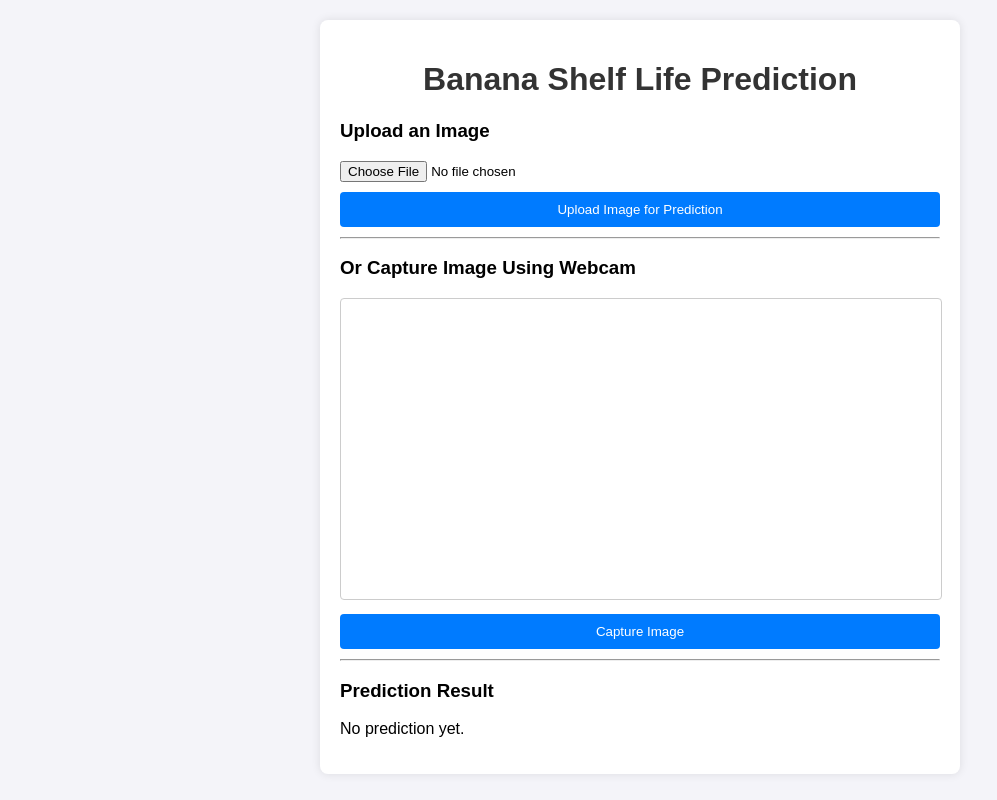
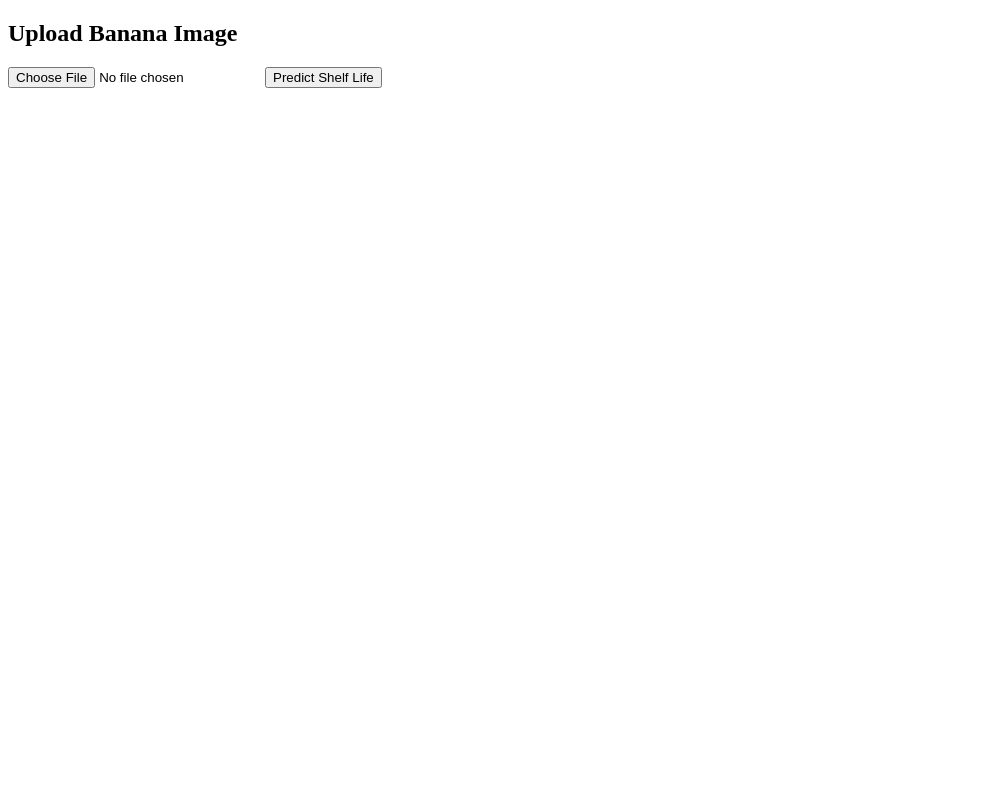
Before and after one commit to 9endu/rotbot, a Flask app: template templates/image_upload.html in a window 1280 px wide. Shown: the whole page, without its empty margins (0-997 px from the left). Run offline with Flask 3, Linux system fonts and the light colour scheme; the template is opened without the code that fills it, so the values that code supplies are empty; parts of the project's set-up code (start-up, migrations or seed data) failed here and were passed over.

Commit message:
shelf life from image

```diff
--- a/app.py
+++ b/app.py
@@ -202,77 +202,86 @@ def predict_from_latest_data_for_shelflife():
 
         return predicted_label
 
+@app.route('/upload_image', methods=['GET', 'POST'])
+def upload_image():
+    if request.method == 'POST':
+        file = request.files['image']
+        if file:
+            img_path = os.path.join('uploads', file.filename)
+            file.save(img_path)
+
+            # Process Image for Banana Detection
+            image = cv2.imread(img_path)
+            model = models.detection.maskrcnn_resnet50_fpn(pretrained=True)
+            model.eval()
+
+            transform = transforms.Compose([transforms.ToTensor()])
+            image_tensor = transform(image)
+            with torch.no_grad():
+                prediction = model([image_tensor])[0]
+                # 🐛 DEBUG: Print detected classes and their scores
+                print("Detected labels:", prediction['labels'].tolist())
+                print("Scores:", prediction['scores'].tolist())
+
+            # Find Banana Class ID (COCO: banana = 52)
+            for i, label in enumerate(prediction['labels']):
+                if label.item() == 52 and prediction['scores'][i].item() > 0.4:
+                    mask = prediction['masks'][i, 0].mul(255).byte().cpu().numpy()
+                    segmented = cv2.bitwise_and(image, image, mask=mask)
+
+                    # Convert to HSV
+                    hsv = cv2.cvtColor(segmented, cv2.COLOR_BGR2HSV)
+
+                    # Define Hue ranges for each color
+                    color_ranges = {
+                        "Green": (np.array([30, 40, 40]), np.array([80, 255, 255])),
+                        "Yellow": (np.array([20, 40, 40]), np.array([30, 255, 255])),
+                        "Brown": (np.array([10, 40, 40]), np.array([20, 255, 255]))
+                    }
+
+                    # Define Shelf Life for each color
+                    shelf_life = {
+                        "Green": (7, 10),
+                        "Yellow": (3, 5),
+                        "Brown": (1, 2)
+                    }
+
+                    # ---- Compute Color Percentages ----
+                    total_pixels = hsv.size
+                    percentages = {}
+
+                    for color, (lower, upper) in color_ranges.items():
+                        mask = cv2.inRange(hsv, lower, upper)
+                        percentages[color] = (np.count_nonzero(mask) / total_pixels) * 100
+
+                    # Sort colors by percentage
+                    sorted_colors = sorted(percentages.items(), key=lambda x: x[1], reverse=True)
+
+                    # If no banana detected
+                    if sorted_colors[0][1] == 0:
+                        shelf_life_prediction = "No banana detected!"
+                    else:
+                        top_color, top_value = sorted_colors[0]
+                        second_color, second_value = sorted_colors[1]
+
+                        # Determine the shelf life prediction based on top two colors
+                        if abs(top_value - second_value) <= 5:
+                            # Average the shelf life values if the top two colors are close in percentage
+                            avg_min = (shelf_life[top_color][0] + shelf_life[second_color][0]) // 2
+                            avg_max = (shelf_life[top_color][1] + shelf_life[second_color][1]) // 2
+                            shelf_life_prediction = f"Shelf Life: {avg_min}-{avg_max} days ({top_color} & {second_color})"
+                        else:
+                            # Use the top color shelf life if the difference is large
+                            min_days, max_days = shelf_life[top_color]
+                            shelf_life_prediction = f"Shelf Life: {min_days}-{max_days} days ({top_color})"
+
+                    return render_template('image_upload.html', prediction=shelf_life_prediction, dominant_color=top_color)
+
+            return render_template('image_upload.html', error="No banana detected.")
+
+    return render_template('image_upload.html')
 
 
-
-# --- Image Upload and Prediction ---
-@app.route('/image_upload', methods=['GET', 'POST'])
-def image_upload():
-    if request.method == 'GET':
-        return render_template('image_upload.html')  # This template should have the upload form
-
-    if 'image' not in request.files:
-        return jsonify({'error': 'No file part'}), 400
-
-    file = request.files['image']
-
-    if file:
-        # Save the image temporarily
-        image_path = os.path.join('uploads', file.filename)
-        file.save(image_path)
-
-        # Predict
-        prediction = predict_shelf_life(image_path)
-        return jsonify({'prediction': prediction})
-
-    return jsonify({'error': 'No image found'}), 400
-
-
-def predict_shelf_life(image_path):
-    try:
-        # Load image
-        image = Image.open(image_path).convert("RGB")
-        transform = transforms.Compose([transforms.Resize((224, 224)), transforms.ToTensor()])
-        image_tensor = transform(image).unsqueeze(0)
-
-        # Ensure that the model is in evaluation mode
-        model.eval()
-
-        with torch.no_grad():
-            # Make prediction using the model
-            prediction = model(image_tensor)
-            print(f"Model prediction: {prediction}")  # Debugging message
-
-        # Placeholder logic for shelf life prediction based on hue
-        hue = get_dominant_hue(image_path)
-        print(f"Dominant hue: {hue}")  # Debugging message
-
-        if hue >= 50 and hue <= 80:  # Example: Green hue range
-            return f"Green - Shelf Life: 5 to 7 days"
-        elif hue >= 25 and hue <= 50:  # Example: Yellow hue range
-            return f"Yellow - Shelf Life: 3 to 5 days"
-        elif hue >= 0 and hue <= 25:  # Example: Brown hue range
-            return f"Brown - Shelf Life: 1 to 3 days"
-        else:
-            return "Unknown hue - Shelf Life Prediction unavailable"
-
-    except Exception as e:
-        # Log the error and return a meaningful message
-        print(f"Error in prediction: {e}")
-        return "Error in prediction."
-
-def get_dominant_hue(image_path):
-    try:
-        # Convert image to HSV and compute dominant hue
-        image = cv2.imread(image_path)
-        hsv_image = cv2.cvtColor(image, cv2.COLOR_BGR2HSV)
-        hue_hist = cv2.calcHist([hsv_image], [0], None, [256], [0, 256])
-        dominant_hue = np.argmax(hue_hist)
-        print(f"Dominant hue extracted: {dominant_hue}")  # Debugging message
-        return dominant_hue
-    except Exception as e:
-        print(f"Error in hue extraction: {e}")  # Debugging message
-        return 0  # Default value if error occurs
 
 # --- Real-Time Firebase Data Route ---
 @app.route('/firebase_data')
--- a/templates/homepage.html
+++ b/templates/homepage.html
@@ -100,14 +100,13 @@
     <div class="predict-section">
       <button class="predict-btn" onclick="toggleOptions()">Predict</button>
       <div class="predict-options" id="predictOptions">
-        <button class="option-btn" onclick="location.href='/predict'">Predict Live</button>
         <button class="option-btn" onclick="location.href='/custom'">Predict from Custom Sensor Data</button>
         <button class="option-btn" onclick="location.href='/firebase'">Predict Live from Database</button>
       </div>
       <div class="predict-section">
         <button class="predict-btn" onclick="toggleShelfLife()">Shelf Life Prediction</button>
         <div class="predict-options" id="shelfLifeOptions">
-          <button class="option-btn" onclick="location.href='/image_upload'">From Image</button>
+          <button class="option-btn" onclick="location.href='/upload_image'">From Image</button>
           <button class="option-btn" onclick="location.href='/shelf-life-data'">From Live Sensor Data</button>
         </div>
       </div>
--- a/templates/image_upload.html
+++ b/templates/image_upload.html
@@ -2,168 +2,19 @@
 <html lang="en">
 <head>
     <meta charset="UTF-8">
-    <meta name="viewport" content="width=device-width, initial-scale=1.0">
-    <title>Banana Shelf Life Prediction</title>
-    <style>
-        body {
-            font-family: Arial, sans-serif;
-            margin: 0;
-            padding: 20px;
-            background-color: #f4f4f9;
-        }
-        h1 {
-            text-align: center;
-            color: #333;
-        }
-        .container {
-            width: 80%;
-            max-width: 600px;
-            margin: 0 auto;
-            padding: 20px;
-            background-color: #fff;
-            border-radius: 8px;
-            box-shadow: 0 0 10px rgba(0, 0, 0, 0.1);
-        }
-        .button {
-            display: block;
-            width: 100%;
-            padding: 10px;
-            margin: 10px 0;
-            text-align: center;
-            background-color: #007bff;
-            color: white;
-            border: none;
-            border-radius: 4px;
-            cursor: pointer;
-        }
-        .button:hover {
-            background-color: #0056b3;
-        }
-        .error {
-            color: red;
-        }
-        video {
-            width: 100%;
-            border: 1px solid #ccc;
-            border-radius: 4px;
-        }
-        canvas {
-            display: none;
-        }
-    </style>
+    <title>Banana Shelf Life Predictor</title>
 </head>
 <body>
+    <h2>Upload Banana Image</h2>
+    <form method="post" enctype="multipart/form-data">
+        <input type="file" name="image" required>
+        <button type="submit">Predict Shelf Life</button>
+    </form>
 
-    <div class="container">
-        <h1>Banana Shelf Life Prediction</h1>
-
-        <!-- Image Upload Form -->
-        <h3>Upload an Image</h3>
-        <form id="uploadForm" enctype="multipart/form-data">
-            <input type="file" id="imageUpload" name="image" accept="image/*" required>
-            <button type="submit" class="button">Upload Image for Prediction</button>
-        </form>
-
-        <hr>
-
-        <!-- Capture Image Using Webcam -->
-        <h3>Or Capture Image Using Webcam</h3>
-        <video id="webcam" width="100%" autoplay></video>
-        <canvas id="canvas" width="640" height="480"></canvas>
-        <button id="captureBtn" class="button">Capture Image</button>
-
-        <hr>
-
-        <!-- Prediction Result -->
-        <h3>Prediction Result</h3>
-        <p id="predictionResult">No prediction yet.</p>
-    </div>
-
-    <script>
-        // Upload Image Function
-        document.getElementById('uploadForm').addEventListener('submit', function(e) {
-            e.preventDefault();
-
-            var file = document.getElementById('imageUpload').files[0];
-            if (!file) {
-                alert("Please select an image.");
-                return;
-            }
-
-            var reader = new FileReader();
-            reader.onloadend = function() {
-                var base64Image = reader.result.split(',')[1];
-
-                // Send to backend for prediction
-                fetch('/predict', {
-                    method: 'POST',
-                    headers: {
-                        'Content-Type': 'application/json'
-                    },
-                    body: JSON.stringify({
-                        image: base64Image
-                    })
-                })
-                .then(response => response.json())
-                .then(data => {
-                    document.getElementById('predictionResult').textContent = data.prediction;
-                })
-                .catch(error => {
-                    console.error('Error:', error);
-                    document.getElementById('predictionResult').textContent = 'Error in prediction.';
-                });
-            };
-            reader.readAsDataURL(file);
-        });
-
-        // Webcam Capture Function
-        const webcam = document.getElementById('webcam');
-        const canvas = document.getElementById('canvas');
-        const captureBtn = document.getElementById('captureBtn');
-
-        // Start webcam
-        function startWebcam() {
-            navigator.mediaDevices.getUserMedia({ video: true })
-                .then(stream => {
-                    webcam.srcObject = stream;
-                })
-                .catch(err => {
-                    console.error("Webcam error:", err);
-                });
-        }
-
-        // Capture and send image for prediction
-        captureBtn.addEventListener('click', function() {
-            // Draw image from webcam to canvas
-            const context = canvas.getContext('2d');
-            context.drawImage(webcam, 0, 0, canvas.width, canvas.height);
-
-            // Convert canvas image to base64
-            const base64Image = canvas.toDataURL().split(',')[1];
-
-            // Send to backend for prediction
-            fetch('/predict', {
-                method: 'POST',
-                headers: {
-                    'Content-Type': 'application/json'
-                },
-                body: JSON.stringify({
-                    image: base64Image
-                })
-            })
-            .then(response => response.json())
-            .then(data => {
-                document.getElementById('predictionResult').textContent = data.prediction;
-            })
-            .catch(error => {
-                console.error('Error:', error);
-                document.getElementById('predictionResult').textContent = 'Error in prediction.';
-            });
-        });
-
-        // Start webcam on page load
-        window.onload = startWebcam;
-    </script>
-
+    {% if prediction %}
+        <h3>Prediction: {{ prediction }}</h3>
+    {% elif error %}
+        <h3 style="color:red;">{{ error }}</h3>
+    {% endif %}
 </body>
 </html>
```
Also changed, not shown: uploads/bananaa.jpg (added).
